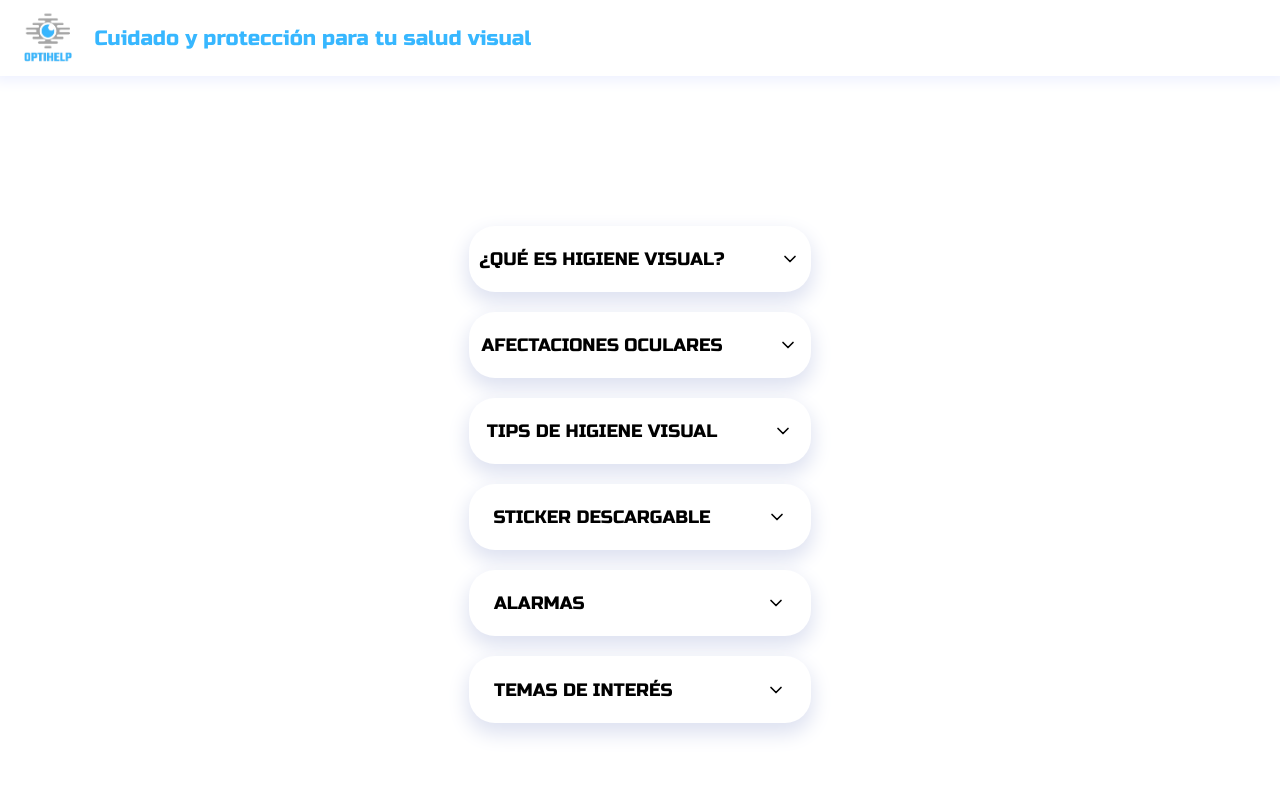
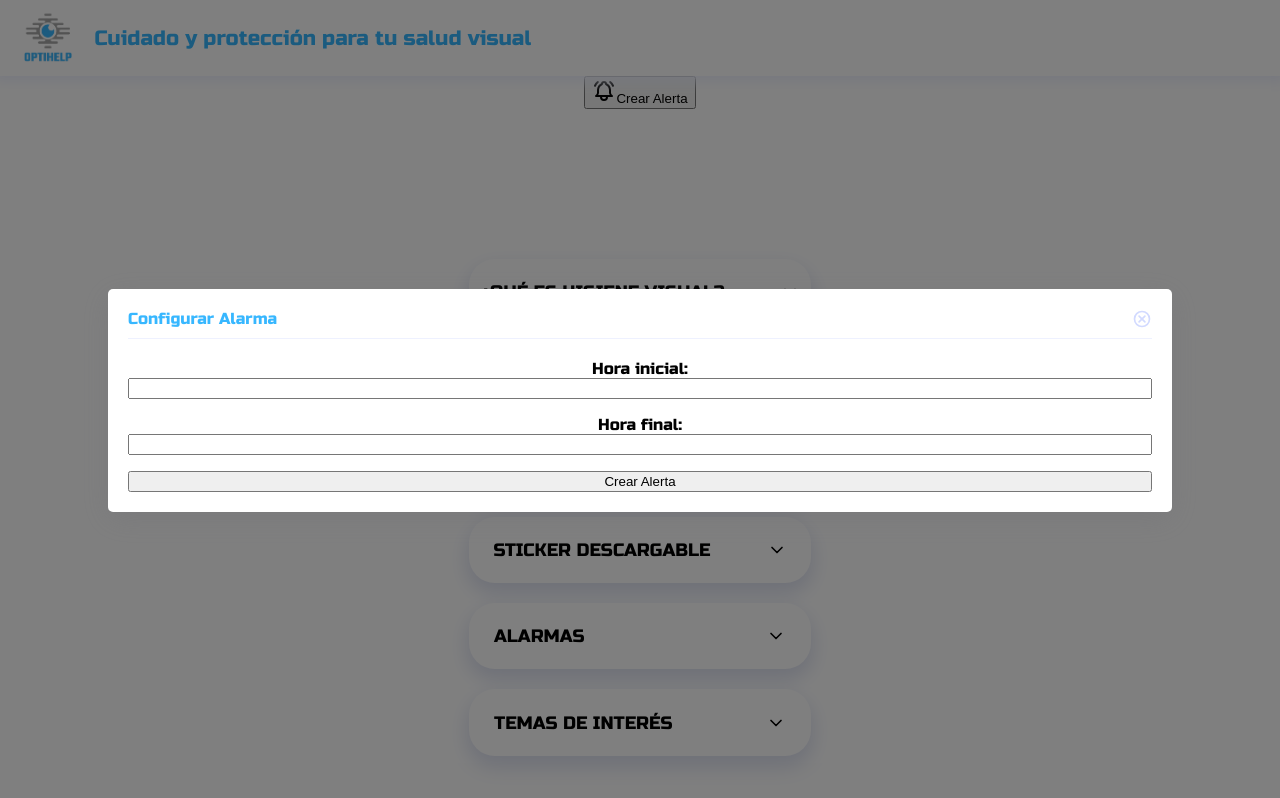
Before and after one commit to jorgeemherrera/OptiHelp, a React (Create React App) app: page / in a window 1280 px wide. Built offline with nearby package versions, Linux system fonts and the light colour scheme.

Commit message:
create modal component, move the alert to components

```diff
--- a/src/App.js
+++ b/src/App.js
@@ -17,7 +17,10 @@ import miopia from './assets/images/miopia.png'
 import astigmatismo from './assets/images/astigmatismo.png'
 import hipermetropia from './assets/images/hipertrofia.png'
 import presbicia from './assets/images/presbicia.png'
+import { IconBellRinging } from '@tabler/icons';
+import Modal from './components/Modal';
 import './App.scss';
+import Alert from './components/Alert';
 
 function App() {
   const listAffectations = [
@@ -32,6 +35,7 @@ function App() {
   return (
     <div className='App'>
       <Navbar />
+      <button><IconBellRinging/>Crear Alerta</button>
       <div className='body-accordions'>
         <Accordion
           title="¿QUÉ ES HIGIENE VISUAL?"
@@ -240,6 +244,9 @@ function App() {
         </Accordion>
 
       </div>
+      <Modal title='Configurar Alarma'>
+        <Alert/>
+      </Modal>
     </div>
   );
 }
--- a/src/assets/scss/_variables.scss
+++ b/src/assets/scss/_variables.scss
@@ -3,3 +3,5 @@ $purple-blue: #AAC4FF;
 $purple-blue-light: #D2DAFF;
 $purple-light: #EEF1FF;
 $blue: #37b7ff;
+$black: #000000;
+$white: #FFFFFF;
--- /dev/null
+++ b/src/components/Alert/alert.scss
@@ -0,0 +1,8 @@
+.form-container {
+    align-items: stretch;
+    display: flex;
+    flex-direction: column;
+    input {
+        margin-bottom: 1rem;
+    }
+}
--- /dev/null
+++ b/src/components/Alert/index.js
@@ -0,0 +1,23 @@
+import React from 'react';
+import PropTypes from 'prop-types';
+import './alert.scss';
+
+const Alert = () => {
+    return (
+        <>
+            <div className='form-container'>
+                <label for="startTime">Hora inicial:</label>
+                <input type="text" name="startTime" id="startTime" />
+                <label for="startTime">Hora final:</label>
+                <input type="text" name="startTime" id="startTime" />
+                <button className='buttonAlert'>Crear Alerta</button>
+            </div>
+        </>
+    )
+}
+
+export default Alert;
+
+Alert.propTypes = {
+
+}
--- /dev/null
+++ b/src/components/Modal/index.js
@@ -0,0 +1,29 @@
+import React from 'react';
+import PropTypes from 'prop-types';
+import './modal.scss';
+import { IconPlaystationX } from '@tabler/icons';
+
+const Modal = ({ children, title }) => {
+    return (
+        <>
+            <section className='overlay'>
+                <div className='modal-container'>
+                    <div className='modal-header'>
+                        <h3>{title}</h3>
+                    </div>
+                    <IconPlaystationX />
+                    {children}
+                </div>
+            </section>
+        </>
+    )
+}
+
+export default Modal;
+
+Modal.propTypes = {
+    id: PropTypes.string,
+    children: PropTypes.any,
+    isOpen: PropTypes.bool,
+    handleClose: PropTypes.func
+}
--- /dev/null
+++ b/src/components/Modal/modal.scss
@@ -0,0 +1,47 @@
+@import "../../assets/scss//variables";
+
+.overlay {
+    align-items: center;
+    background-color: rgba(0, 0, 0, 0.5);
+    display: flex;
+    height: 100vh;
+    justify-content: center;
+    left: 0;
+    position: fixed;
+    top: 0;
+    width: 100vw;
+}
+.modal-container {
+    background-color: $white;
+    border-radius: 5px;
+    box-shadow: rgba(100, 100, 111, 0.2) 0px 7px 29px 0px;
+    min-height: 100px;
+    padding: 20px;
+    position: relative;
+    width: 80vw;
+    svg {
+        color: $purple-blue-light;
+        height: 20px;
+        position: absolute;
+        right: 20px;
+        top: 20px;
+        width: 20px;
+        &:hover {
+            color: $purple-blue;
+        }
+    }
+}
+.modal-header {
+    align-items: center;
+    border-bottom: 1px solid $purple-light;
+    display: flex;
+    justify-content: space-between;
+    margin-bottom: 20px;
+    padding-bottom: 10px;
+    h3 {
+        color: $blue;
+        font-size: 1rem;
+        font-weight: 500;
+        margin: 0;
+    }
+}
```
Also changed, not shown: src/Alert/index.js (deleted, +0 -20 lines), src/Alert/alert.scss (deleted).
